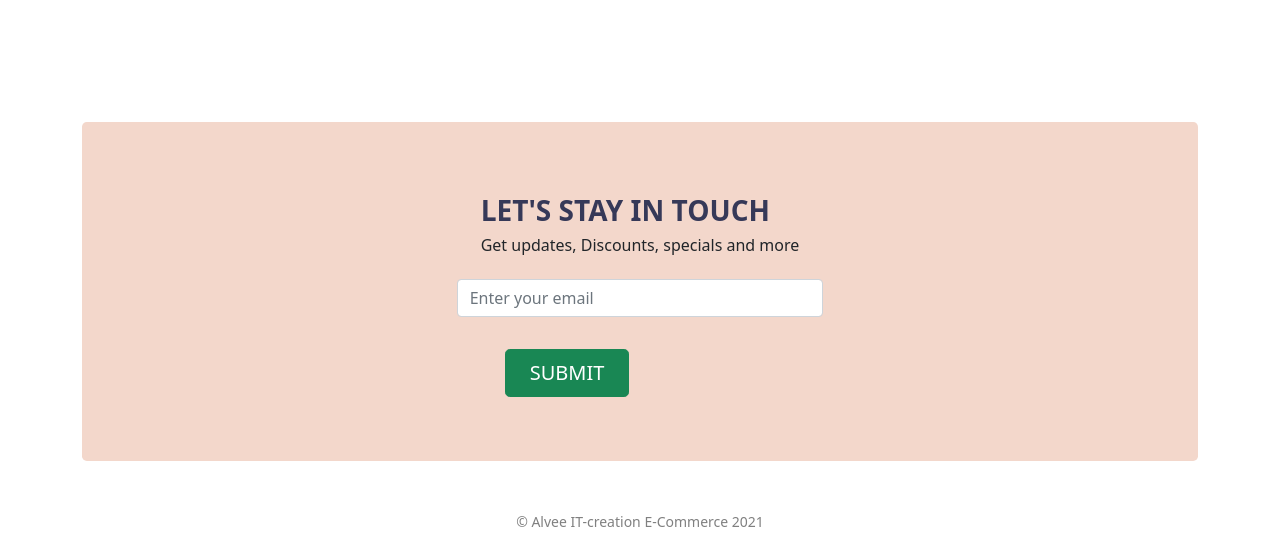
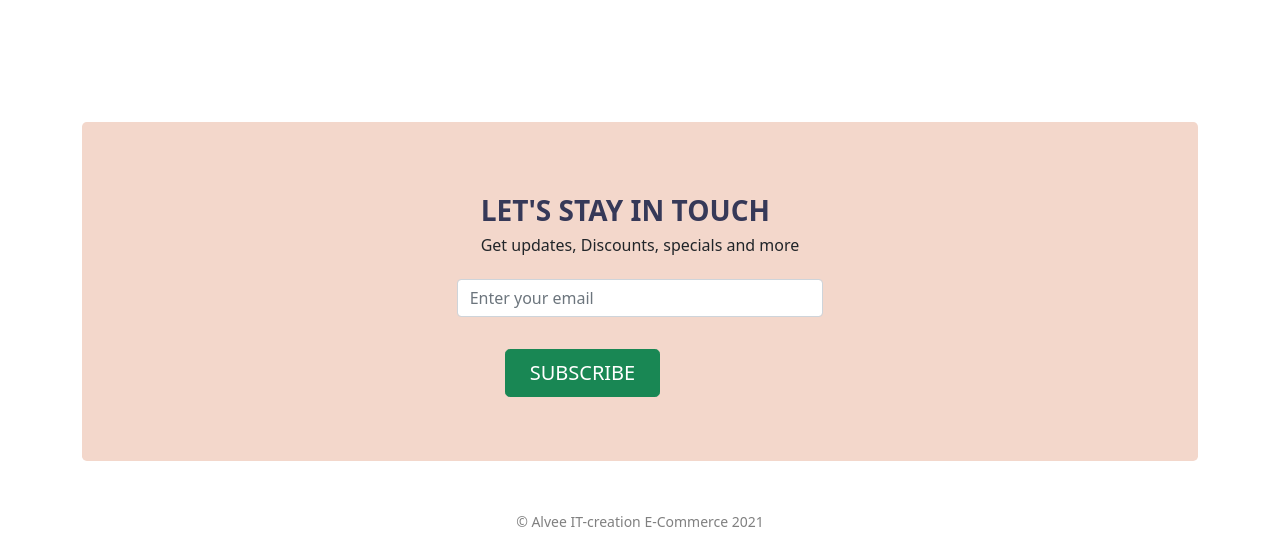
Before and after one commit to IftekharAlvee/Penguin-Fashion, a plain HTML site: page index.html in a window 1280 px wide. Shown: the part 3061-3594 px from the top of the page. Drawn offline with nearby package versions, Linux system fonts and the light colour scheme.

Commit message:
final commit

```diff
--- a/index.html
+++ b/index.html
@@ -277,7 +277,7 @@
       </div>
 
       <input class="mt-3 mb-3 form-control" type="text" placeholder="Enter your email">
-      <button class="m-3 ms-5 btn btn-success btn-lg   ps-4 pe-4 rounded-3">SUBMIT</button>
+      <button class="m-3 ms-5 btn btn-success btn-lg   ps-4 pe-4 rounded-3">SUBSCRIBE</button>
     </div>
   </div>
 
```
